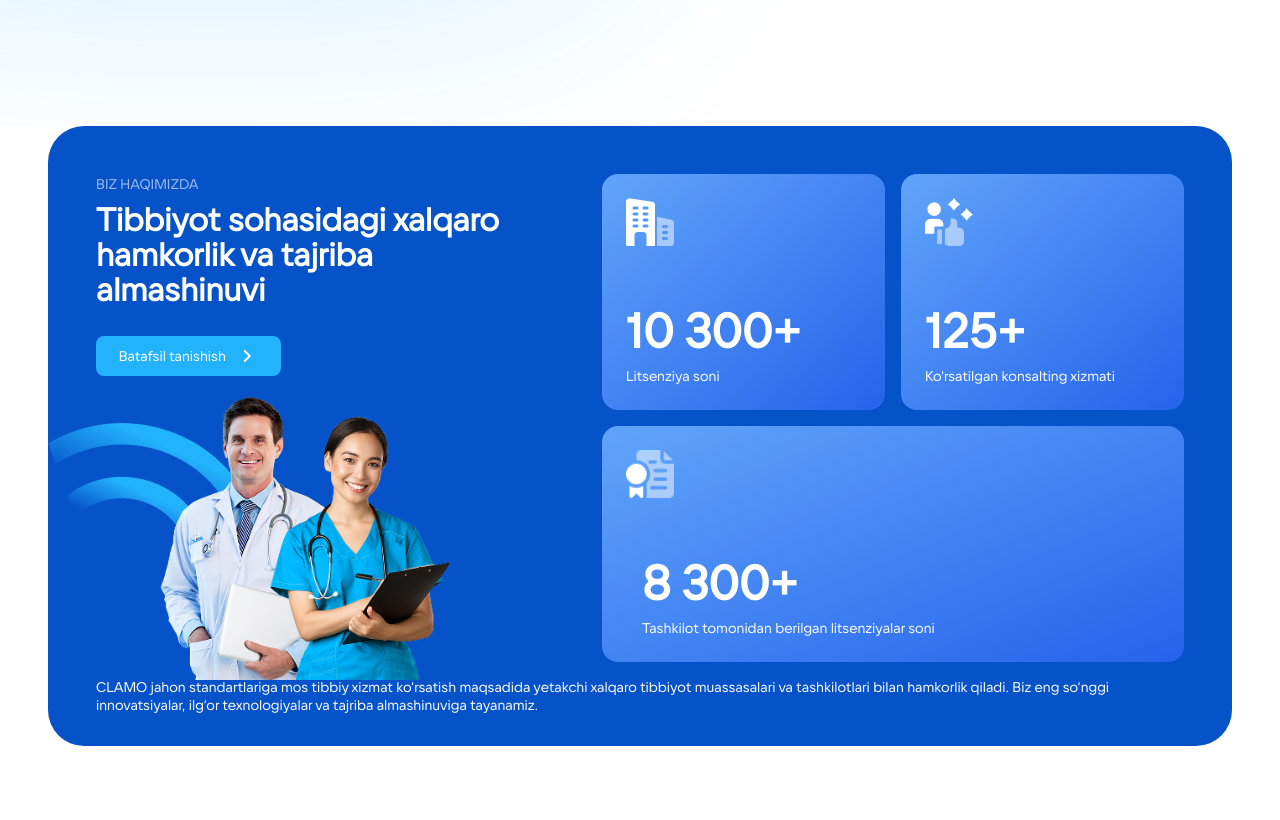
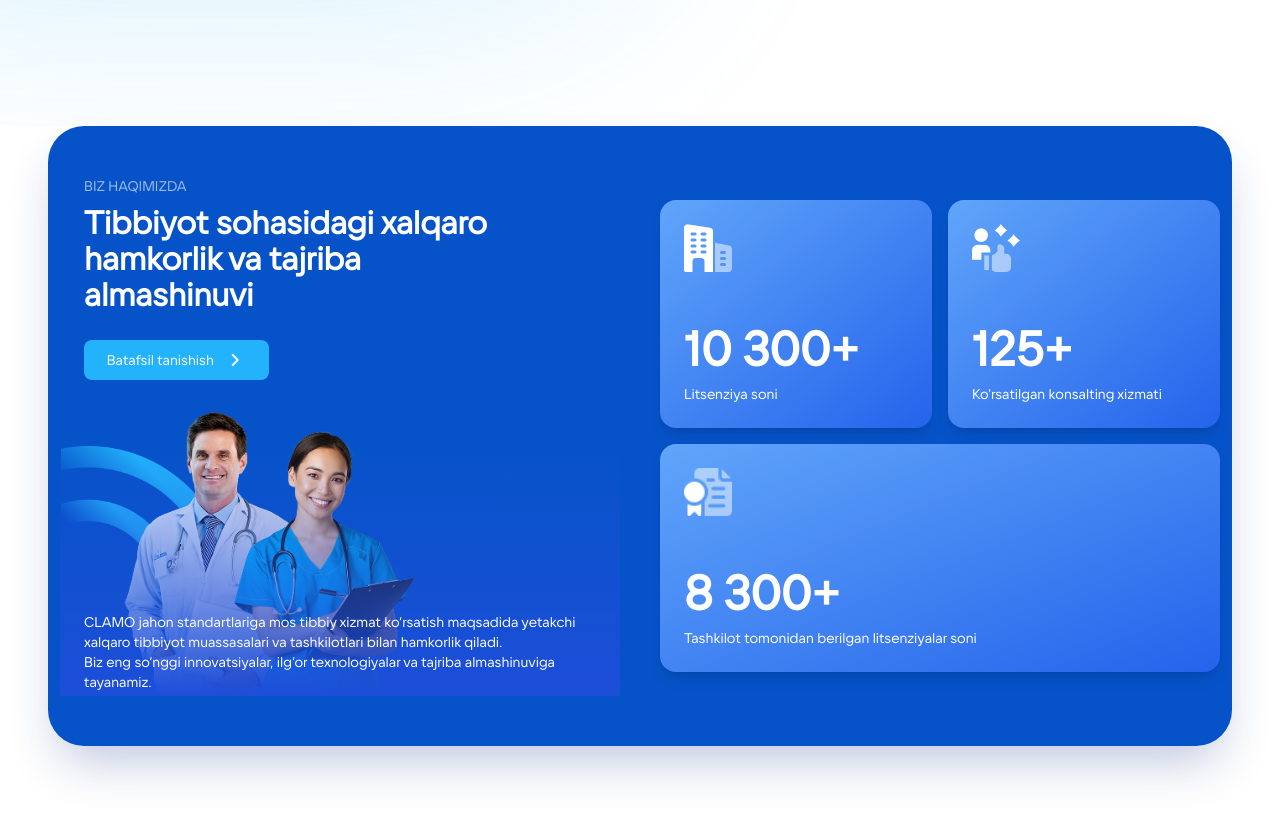
Before and after one commit to javohiryusupovv/Clamo-test, a Next.js app: page / in a window 1280 px wide. Shown: the part 660-1480 px from the top of the page. Built offline with nearby package versions, Linux system fonts and the light colour scheme.

Commit message:
About Responsive Done

```diff
--- a/src/Components/DepartmentSection.tsx
+++ b/src/Components/DepartmentSection.tsx
@@ -32,7 +32,7 @@ const DepartmentSection: FC = () => {
 
     return (
       <section className="px-4 py-10 max-w-6xl mx-auto">
-      <h2 className="text-[48px] font-bold text-[#3D445E] mb-2">Markaz bo‘limlari</h2>
+        <h2 className="text-2xl sm:text-3xl md:text-4xl font-bold text-[#3D445E] mb-3 text-start">Markaz bo‘limlari</h2>
         <p className="text-gray-600 mb-8">
           Bizning bo‘limlarimiz bilan tanishing, bizda barcha bo‘limlarimiz xizmati juda qulay va siz uchun mos keladi.
         </p>
--- a/src/Components/DirectionsSection.tsx
+++ b/src/Components/DirectionsSection.tsx
@@ -2,7 +2,7 @@
 export default function DirectionsSection() {
   return (
     <section className="py-20 px-4 sm:px-8 text-center container mt-50px">
-      <h2 className="text-[48px] font-bold mb-3 text-start text-[#3D445E]">Ishlash yo‘nalishlari</h2>
+      <h2 className="text-2xl sm:text-3xl md:text-4xl font-bold text-[#3D445E] mb-3 text-start">Ishlash yo‘nalishlari</h2>
       <p className="text-gray-600 mx-auto mb-10 text-start">
         Bo‘limlarimiz bilan tanishing, bizda barcha bo‘limlar xizmati juda qulay va siz uchun mos keladi.
       </p>
--- a/src/Components/TeamCarousel.tsx
+++ b/src/Components/TeamCarousel.tsx
@@ -82,7 +82,7 @@ export default function TeamCarousel() {
   return (
     <div className="bg-[#F8FAFC]">
       <div className="w-full py-12 container">
-        <h2 className="text-3xl font-bold mb-2 text-[#3D445E]">Markaz jamoasi</h2>
+        <h2 className="text-2xl sm:text-3xl md:text-4xl font-bold text-[#3D445E] mb-3 text-start">Markaz jamoasi</h2>
         <p className="text-gray-600 mb-8 ">
           Tibbiyot sifati va jarayonlarini yaxshilash uchun kerakli barcha xizmatlar bir joyda...
         </p>
@@ -96,9 +96,7 @@ export default function TeamCarousel() {
             nextEl: nextRef.current,
           }}
           onInit={(swiper) => {
-            // @ts-ignore
             swiper.params.navigation.prevEl = prevRef.current;
-            // @ts-ignore
             swiper.params.navigation.nextEl = nextRef.current;
             swiper.navigation.init();
             swiper.navigation.update();
--- a/src/components/hero.tsx
+++ b/src/components/hero.tsx
@@ -45,63 +45,65 @@ export default function Hero() {
       </div>
 
       {/* Shifokorlar */}
-      <div className=" w-full h-[620px] rounded-[36px] bg-[#0653C9] -z-[2] container mb-[150px] relative flex justify-between gap-16 p-12">
-        <div>
-          <p className="font-medium text-sm uppercase text-[#FFFFFF] opacity-[60%] pb-2">
-            biz haqimizda
-          </p>
-          <h1 className="font-bold text-[32px] leading-[110%] text-[#FFFFFF] pb-7">
-            Tibbiyot sohasidagi xalqaro <br /> hamkorlik va tajriba <br />{" "}
-            almashinuvi
+      <div className="w-full min-h-[620px] rounded-[36px] bg-[#0653C9] relative z-0 container mb-[150px] flex flex-col lg:flex-row justify-between gap-16 p-3 shadow-2xl shadow-blue-900/30">
+        <div className="lg:flex block gap-6 lg:gap-10 w-full justify-center items-center">
+          {/* Chap tomondagi matn va rasm */}
+          <div className="relative flex-1 mb-[30px] lg:mb-0">
+            <p className="font-medium text-sm uppercase text-white/60 pb-2 pl-6">biz haqimizda</p>
+            <h1 className="font-bold text-2xl sm:text-3xl lg:text-[32px] leading-tight text-white pb-7 pl-6">
+              Tibbiyot sohasidagi xalqaro <br /> hamkorlik va tajriba <br /> almashinuvi
             </h1>
             <LearnMore />
             <Image
               src={Doctors}
               alt="Doctors"
-            className="object-cover pt-[5px] pl-[58px] absolute z-10"
+              className="object-cover pt-4 pl-4 sm:pl-[58px] max-w-[90%] sm:max-w-[70%]"
             />
-          <div>
-            <div className="bg-[url('../assets/images/circleBlue.png')] bg-no-repeat bg-contain w-[550px] h-[200px] absolute -rotate-[20deg] top-[215px] left-[17px] -z-[1]"></div>
+
+
+            {/* Background circle */}
+            <div className="absolute top-[270px] left-[1px] -z-10 w-[550px] h-[200px] bg-[url('../assets/images/circleBlue.png')] bg-no-repeat bg-contain"></div>
+            <div className="absolute bottom-0 left-0 w-full h-[80px] sm:h-[200px] md:h-[250px] bg-gradient-to-t from-blue-700/100 to-transparent" />
+            <p className="absolute z-10 bottom-1 left-6 right-6 text-xs sm:text-sm font-medium leading-relaxed text-white">
+              CLAMO jahon standartlariga mos tibbiy xizmat ko‘rsatish maqsadida yetakchi xalqaro tibbiyot muassasalari va tashkilotlari bilan hamkorlik qiladi. <br className="hidden md:block" />
+              Biz eng so‘nggi innovatsiyalar, ilg‘or texnologiyalar va tajriba almashinuviga tayanamiz.
+            </p>
           </div>
-        </div>
-        <div>
-          <div className="grid grid-cols-1 md:grid-cols-2 gap-4">
-            <div className="w-[283px] bg-gradient-to-br from-blue-400 to-blue-600  rounded-2xl text-white flex flex-col p-6">
+
+          {/* O'ng tomondagi statistik kartalar */}
+          <div className="flex-1">
+            <div className="grid grid-cols-1 sm:grid-cols-2 gap-4">
+              {/* Card 1 */}
+              <div className="w-full bg-gradient-to-br from-blue-400 to-blue-600 rounded-2xl text-white flex flex-col p-6 shadow-lg hover:shadow-xl transition-shadow duration-300">
                 <Image src={Home} alt="HomeIcons" width={48} height={48} />
-              <div className="pt-12">
-                <h1 className="text-[48px] font-bold">10 300+</h1>
+                <div className="pt-10">
+                  <h1 className="text-[32px] sm:text-[40px] lg:text-[48px] font-bold">10 300+</h1>
                   <p className="text-sm font-medium">Litsenziya soni</p>
                 </div>
               </div>
 
-            <div className="w-[283px] bg-gradient-to-br from-blue-400 to-blue-600 rounded-2xl text-white flex flex-col p-6">
+              {/* Card 2 */}
+              <div className="w-full bg-gradient-to-br from-blue-400 to-blue-600 rounded-2xl text-white flex flex-col p-6 shadow-lg hover:shadow-xl transition-shadow duration-300">
                 <Image src={True} alt="HomeIcons" width={48} height={48} />
-              <div className="pt-12">
-                <h1 className="text-[48px] font-bold">125+</h1>
-                <p className="text-sm font-medium">
-                  Ko&apos;rsatilgan konsalting xizmati
-                </p>
+                <div className="pt-10">
+                  <h1 className="text-[32px] sm:text-[40px] lg:text-[48px] font-bold">125+</h1>
+                  <p className="text-sm font-medium">Ko&apos;rsatilgan konsalting xizmati</p>
                 </div>
               </div>
 
-            <div className="bg-gradient-to-br from-blue-400 to-blue-600 p-6 rounded-2xl text-white flex flex-col space-x-4 items-start md:col-span-2 bg-no-repeat bg-cover">
+              {/* Card 3 */}
+              <div className="bg-gradient-to-br from-blue-400 to-blue-600 p-6 rounded-2xl text-white flex flex-col md:col-span-2 shadow-lg hover:shadow-xl transition-shadow duration-300">
                 <Image src={File} alt="HomeIcons" width={48} height={48} />
-              <div className="pt-12">
-                <h1 className="text-[48px] font-bold">8 300+</h1>
-                <p className="text-sm font-medium">
-                  Tashkilot tomonidan berilgan litsenziyalar soni
-                </p>
+                <div className="pt-10">
+                  <h1 className="text-[32px] sm:text-[40px] lg:text-[48px] font-bold">8 300+</h1>
+                  <p className="text-sm font-medium">Tashkilot tomonidan berilgan litsenziyalar soni</p>
                 </div>
               </div>
             </div>
           </div>
-        <p className=" absolute z-10 bottom-8 text-sm font-medium leading-[130%] text-[#FFFFFF]">
-          CLAMO jahon standartlariga mos tibbiy xizmat ko‘rsatish maqsadida
-          yetakchi xalqaro tibbiyot muassasalari va tashkilotlari bilan
-          hamkorlik qiladi. Biz eng so‘nggi <br /> innovatsiyalar, ilg‘or
-          texnologiyalar va tajriba almashinuviga tayanamiz.
-        </p>
         </div>
+      </div>
+
     </div>
   );
 }
--- a/src/components/learnMore.tsx
+++ b/src/components/learnMore.tsx
@@ -3,7 +3,7 @@ import Image from "next/image";
 
 export default function LearnMore() {
   return (
-    <button className="w-[185px] h-[40px] flex items-center justify-center gap-[11.5px] bg-[#23B3FC] rounded-lg text-sm font-medium text-white leading-[130%]">
+    <button className="w-[185px] h-[40px] ml-6 flex items-center justify-center gap-[11.5px] bg-[#23B3FC] rounded-lg text-sm font-medium text-white leading-[130%]">
       Batafsil tanishish <Image src={WhiteDown} alt="down strelka" />
     </button>
   );
```
Also changed, not shown: src/Components/AboutService.tsx (+40 -15 lines), src/Components/HeroSection.tsx (+6 -6 lines), src/app/about/page.tsx (+38 -17 lines). Lines whose indentation alone changed are shown as unchanged.
